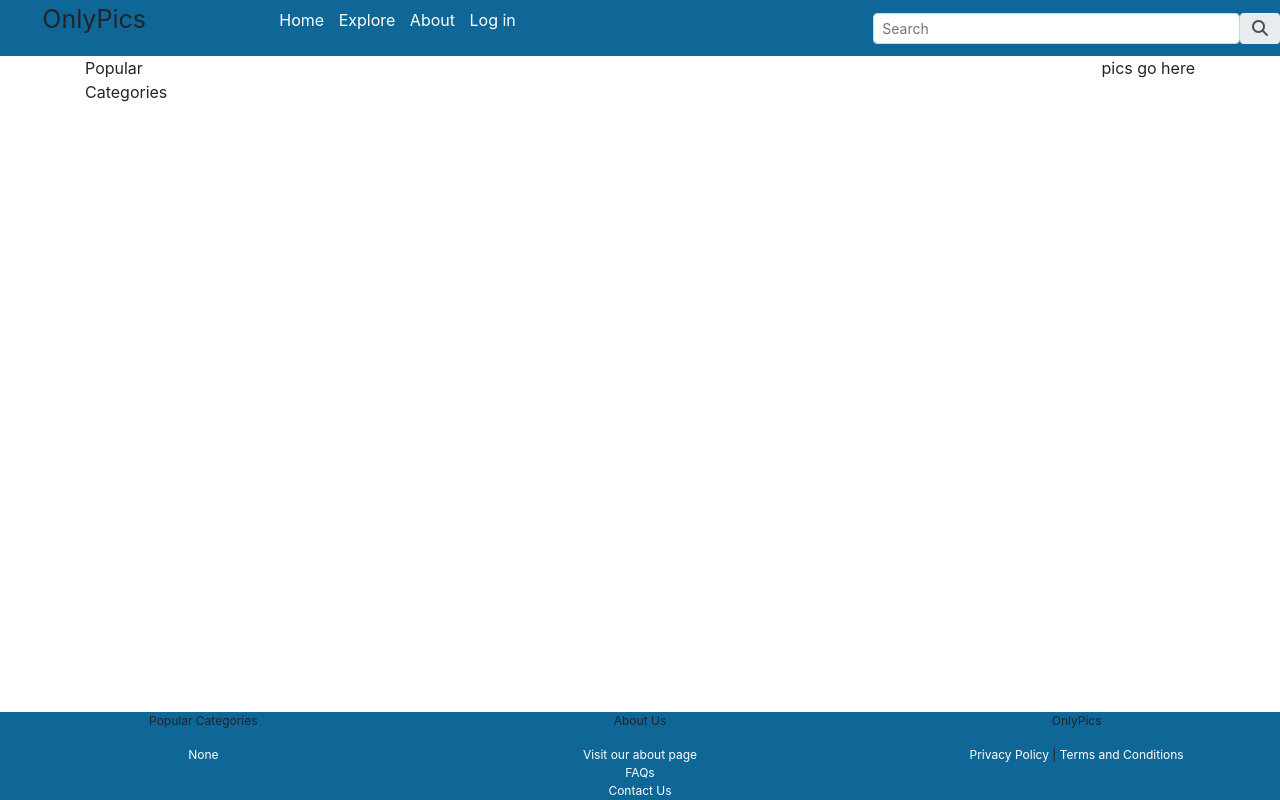
After one commit to pufferffish/wad2-groupproject, a Django app: page /onlypics/explore in a window 1280 px wide. The commit adds this page. Run offline with Django 3.2, Linux system fonts and the light colour scheme; some libraries are stand-ins or nearby versions.

Commit message:
explore page started

```diff
--- a/WAD2Project10A/OnlyPics/urls.py
+++ b/WAD2Project10A/OnlyPics/urls.py
@@ -13,4 +13,5 @@ urlpatterns = [
     path("base", views.base, name='base'),
     path("about", views.about, name='about'),
     path("home", views.index, name=''),
+    path("explore", views.explore, name='explore')
 ]
--- a/WAD2Project10A/OnlyPics/views.py
+++ b/WAD2Project10A/OnlyPics/views.py
@@ -13,6 +13,9 @@ def base(request):
 
 def about(request):
     return render(request, 'onlypics/about.html')
+
+def explore(request):
+    return render(request, 'onlypics/explore.html')
 
 def whoami(request):
     if not request.user.is_authenticated:
--- a/WAD2Project10A/templates/onlypics/base.html
+++ b/WAD2Project10A/templates/onlypics/base.html
@@ -28,7 +28,7 @@
                     <div class="navbar">
                         <ul class="navbarBtns">
                             <li><a href="{% url 'onlypics:index'%}">Home</a></li>
-                            <li><a href="#explore">Explore</a></li>
+                            <li><a href="{% url 'onlypics:explore'%}">Explore</a></li>
                             <li><a href="{% url 'onlypics:about'%}">About</a></li>
                         {% if user.is_authenticated%}
                             <li><a href="#logout">Log out</a></li>
--- /dev/null
+++ b/WAD2Project10A/templates/onlypics/explore.html
@@ -0,0 +1,25 @@
+{% extends 'OnlyPics/base.html' %}
+
+{% block title_block %}
+    Explore
+{% endblock %}
+
+
+{% block body_block %}
+<div class="container">
+
+    <div class="row align-items-right">
+
+        <div class="col-sm-1" align="left">
+            <p class="popCatText">Popular Categories</p>
+        </div>
+
+        <div class="col-sm-11" align="right">
+            <p class="popCatText">pics go here</p>
+        </div>
+
+    </div>
+
+</div>
+
+{% endblock %}
```
